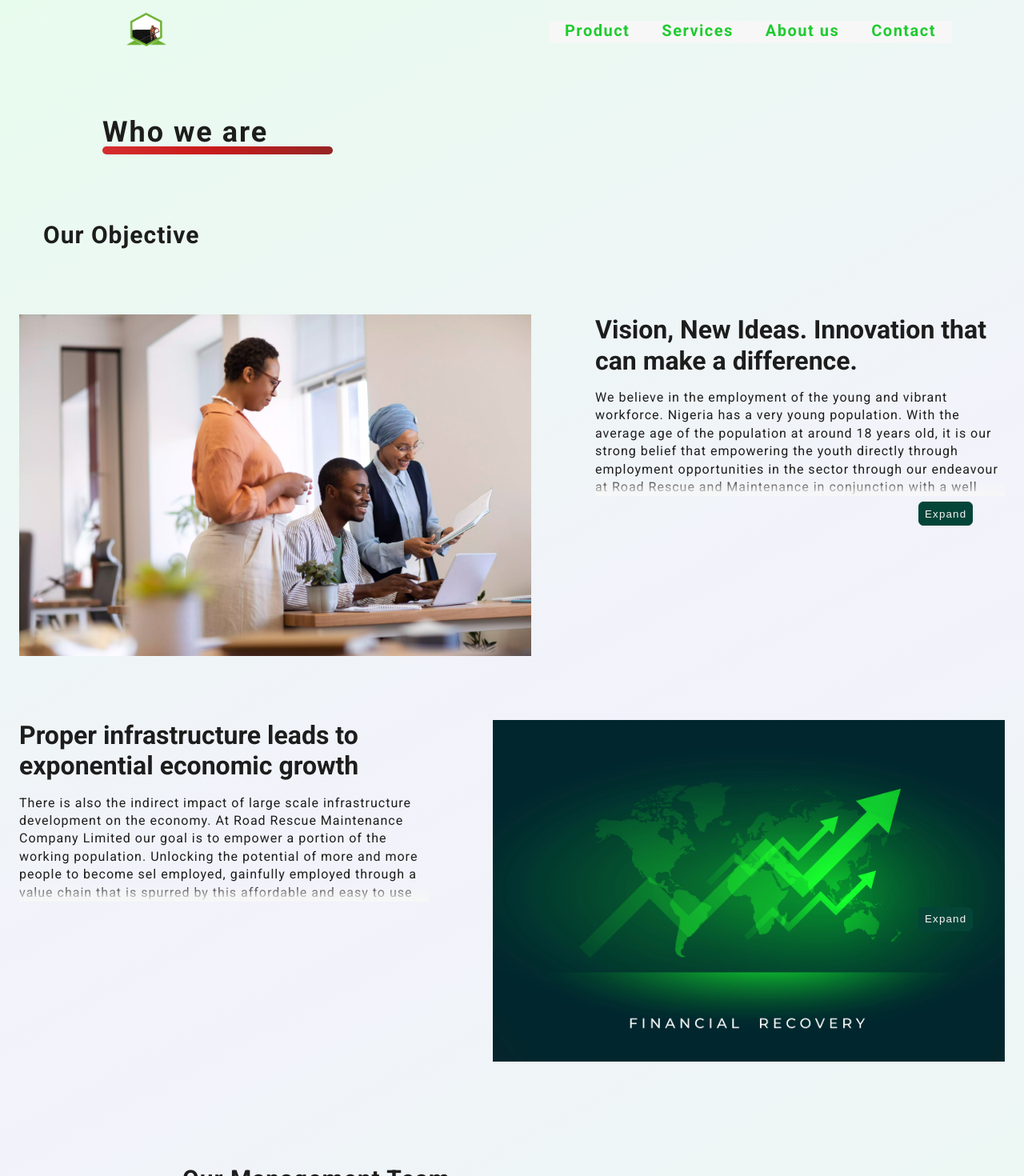
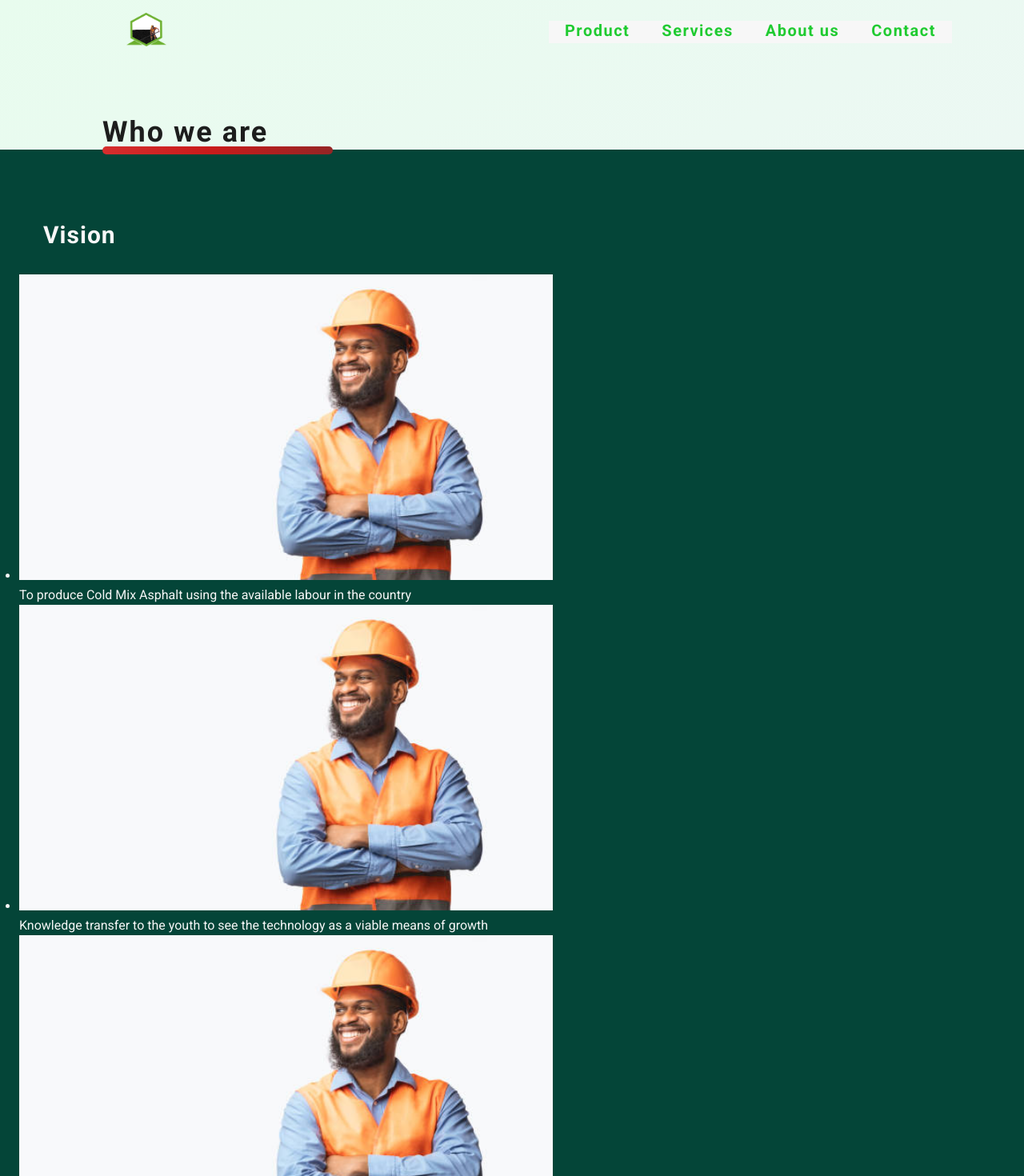
Before and after one commit to abeonweb/road-rescue-site, a React (Create React App) app: page /about in a window 1280 px wide. Shown: the top 1470 px of the page at 80% size. Built offline with nearby package versions, Linux system fonts and the light colour scheme.

Commit message:
update about to use map on about section

```diff
--- a/src/pages/About.js
+++ b/src/pages/About.js
@@ -1,9 +1,34 @@
-import { teamData } from "../data"
+import { about, teamData, vision } from "../data"
 import "../css/About.css"
 import Profile from "../components/Profile"
-import financialGrowth from "../images/financialGrowth.webp"
-import youthEmpowerment from "../images/youthEmpowerment.webp"
+
 export default function About() {
+
+    const visionList = vision.map(({ image, alt, text }, index) => {
+        return (
+            <li key={`vision${index}`} className="vision-list-item">
+                <div className="vision-card">
+                    <img src={require("../images/" + image + ".webp")} alt={alt} className="vision-image" />
+                    <p className="vision-body">{text}</p>
+                </div>
+            </li>
+        )
+    })
+
+    const aboutSection = about.map(({ image, alt, title, body, id }) => {
+        return (
+            <article key={`objective${id}`} className="objective">
+                <div className="objective-container">
+                    <img src={require(`../images/${image}.webp`)} alt={alt} className="about-image" />
+                    <div>
+                        <h3 className="about-body-title">{title}</h3>
+                        <p className="about-body cutoff-text">{body}</p>
+                        <input type="checkbox" className="expand-btn" />
+                    </div>
+                </div>
+            </article>
+        )
+    })
 
     const managementTeam = teamData.map(executive => {
         return (
@@ -14,45 +39,15 @@ export default function About() {
     return (
         <main className="main">
             <h1 className="page--title about-title">Who we are</h1>
+            <section className="section section__vision">
+                <h2 className="section--title">Vision</h2>
+                <ul className="vision-list">
+                    {visionList}
+                </ul>
+            </section>
             <section className="section section__about">
                 <h2 className="section--title">Our Objective</h2>
-
-                <article className="objective">
-                    {/* <h2 className="section--subtitle about-subtitle">Youth Empowerment</h2> */}
-                    <div className="objective-container">
-                        {/* <div className="about-image-youth"></div> */}
-                        <img src={youthEmpowerment} alt="threa people at a desk" className="about-image" />
-                        <div>
-                            <h3 className="about-body-title">Vision,  New Ideas. Innovation that can make a difference.</h3>
-                            <p className="about-body cutoff-text">We believe in the employment of the young and vibrant workforce. Nigeria has a very young
-                                population. With the average age of the population at around 18 years old, it is our strong
-                                belief that empowering the youth directly through employment opportunities in the sector through
-                                our endeavour at Road Rescue and Maintenance in conjunction with a well meaning Public sector can
-                                bring about positive change. </p>
-                                <input type="checkbox" className="expand-btn"/>
-                        </div>
-                    </div>
-                </article>
-
-                <article className="objective">
-                    {/* <h2 className="section--subtitle about-subtitle">Economic Growth</h2> */}
-                    <div className="objective-container">
-                        {/* <div className="about-image-growth"></div> */}
-                        <img src={financialGrowth} alt="economic growth graphic" className="about-image" />
-                        <div>
-                            <h3 className="about-body-title">Proper infrastructure leads to exponential economic growth</h3>
-                            <p className="about-body cutoff-text">There is also the indirect impact of large scale infrastructure
-                                development on the economy. At Road Rescue Maintenance Company Limited our goal is to empower a portion
-                                of the working population. Unlocking the potential of more and more people to become sel employed, gainfully
-                                employed through a value chain that is spurred by this affordable and easy to use technology.
-
-                             The improvement of road infrastructure allowing goods and services to go from point A to point B in a timely
-                                manner, with less loss and damage to property, which in turn will be crucial to economic growth at local,
-                                state and National level in due time through the cascade effect.</p>
-                                <input type="checkbox" className="expand-btn"/>
-                        </div>
-                    </div>
-                </article>
+                {aboutSection}
             </section>
             <section className="section section__management">
                 <h2 className="section--title management-section-title">Our Management Team</h2>
@@ -60,6 +55,6 @@ export default function About() {
                     {managementTeam}
                 </div>
             </section>
-        </main>
+        </main >
     )
 }
```
